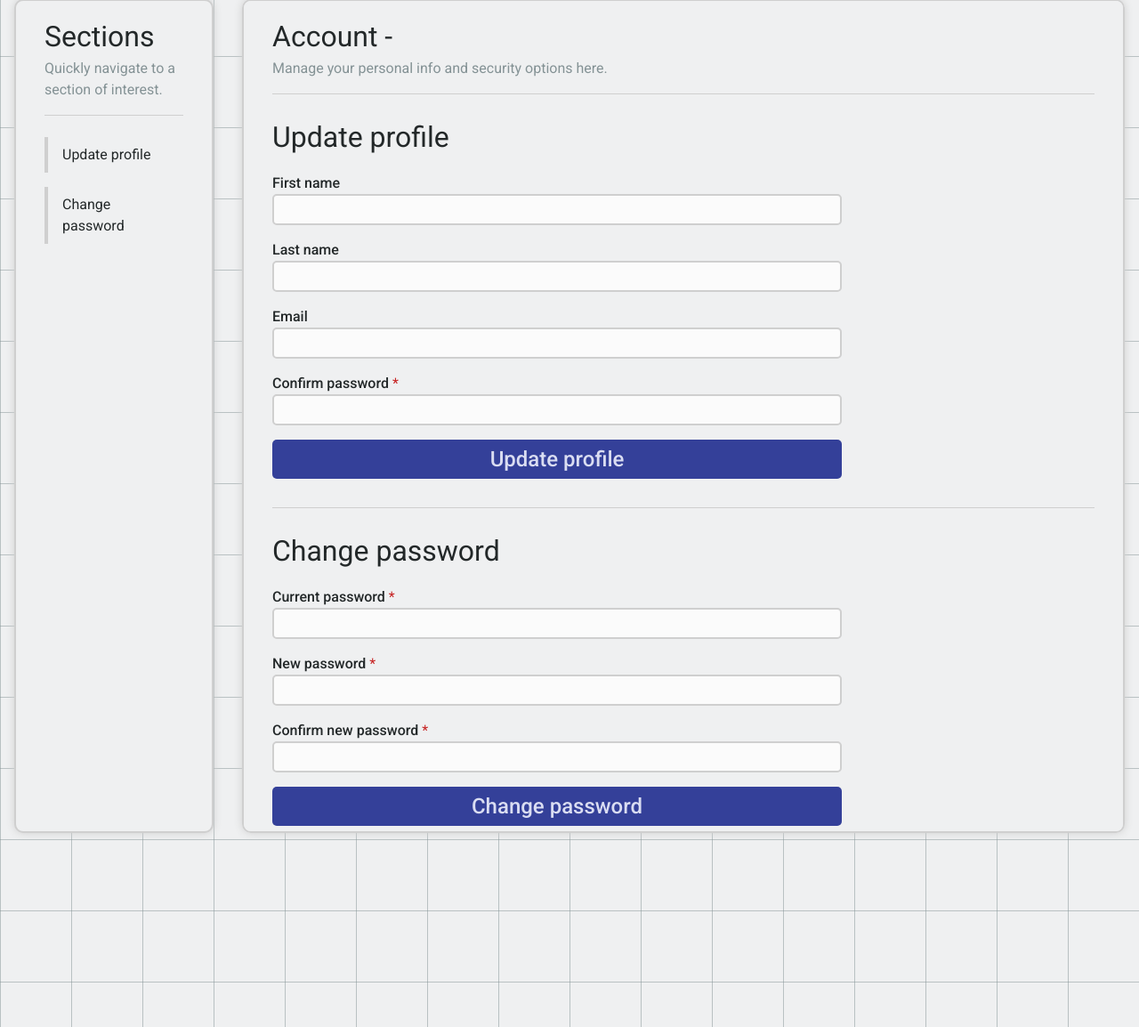
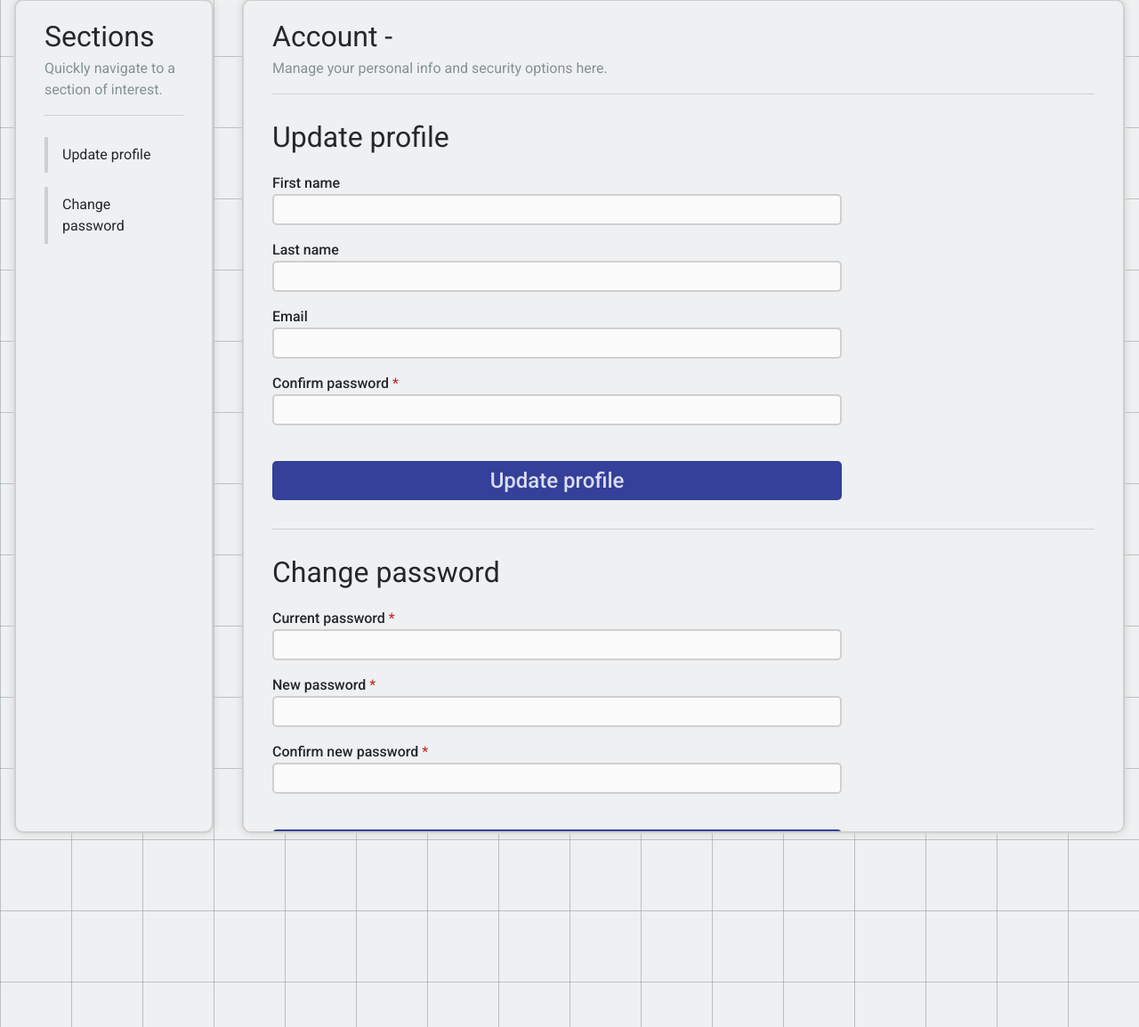
Before and after one commit to Viovyx/Gitok-Flask-Website-STEM-Project, a Python web app: template templates/account.html in a window 1280 px wide. Shown: the part 17-1171 px from the top of the page at 89% size. Run offline with Jinja, Linux system fonts and the light colour scheme; the template is opened without the code that fills it, so the values that code supplies are empty.

Commit message:
added small margin between form and buttons

```diff
--- a/static/css/style.css
+++ b/static/css/style.css
@@ -335,6 +335,10 @@ form button {
     margin-bottom: 1rem;
 }
 
+form button:not(.cancel) {
+    margin-top: 1em;
+}
+
 form button.cancel {
     background-color: var(--error);
     color: var(--error-content);
```
